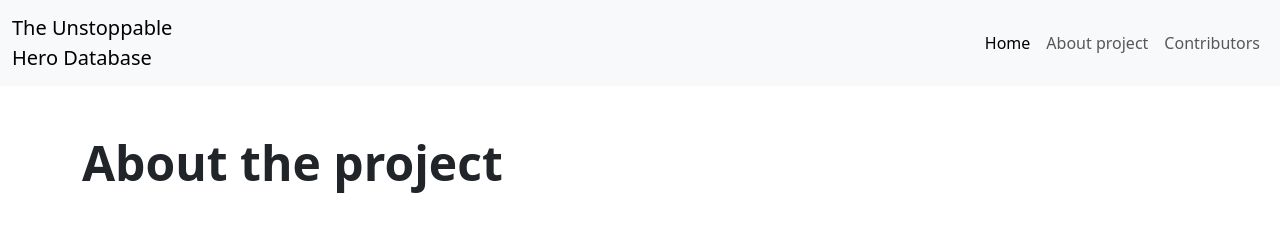
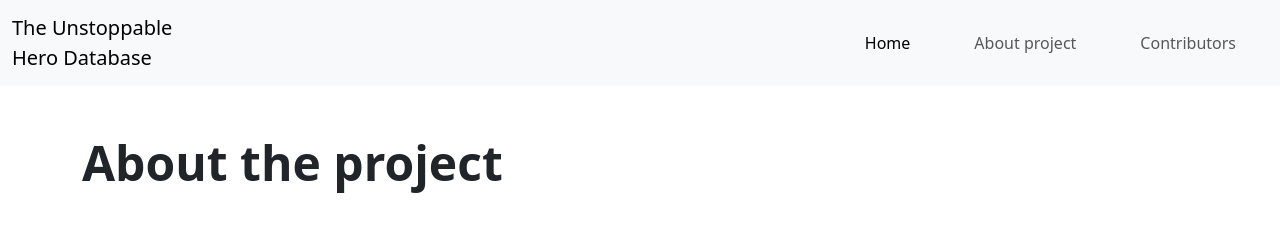
Before and after one commit to ClaudioF9/The-Unstoppable-Hero-Database, a plain HTML site: page about-project.html in a window 1280 px wide. Drawn offline with nearby package versions, Linux system fonts and the light colour scheme.

Commit message:
Updated nav on all pages

```diff
--- a/about-project.html
+++ b/about-project.html
@@ -27,13 +27,13 @@
             </button>
             <div class="collapse justify-content-end navbar-collapse" id="navbarNavDropdown">
                 <ul class="navbar-nav">
-                    <li class="nav-item">
+                    <li class="nav-item mx-4">
                         <a class="nav-link active" aria-current="page" href="index.html">Home</a>
                     </li>
-                    <li class="nav-item">
+                    <li class="nav-item mx-4">
                         <a class="nav-link" href="about-project.html">About project</a>
                     </li>
-                    <li class="nav-item">
+                    <li class="nav-item mx-4">
                         <a class="nav-link" href="contributors.html">Contributors</a>
                     </li>
                 </ul>
```
Also changed, not shown: contributors.html (+3 -3 lines), index.html (+1 -1 lines).
